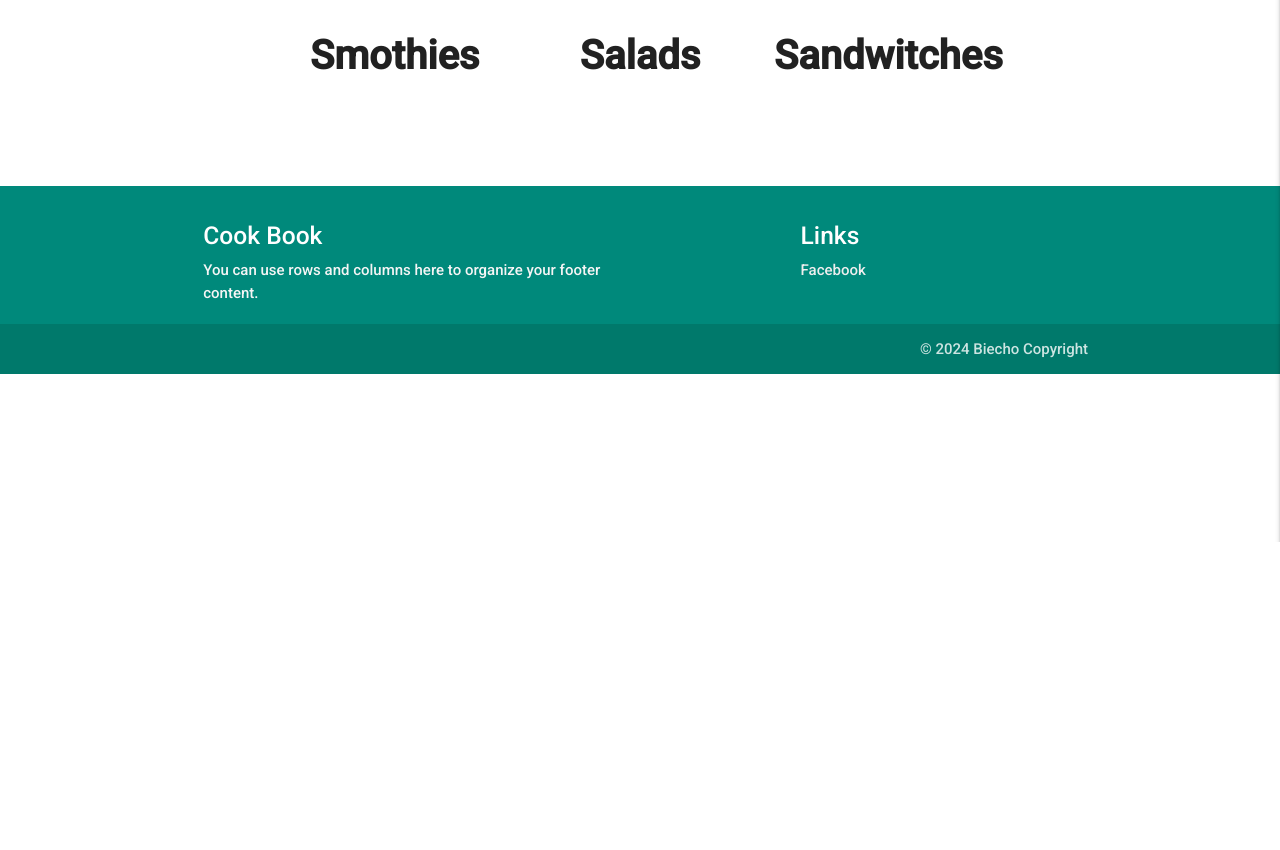
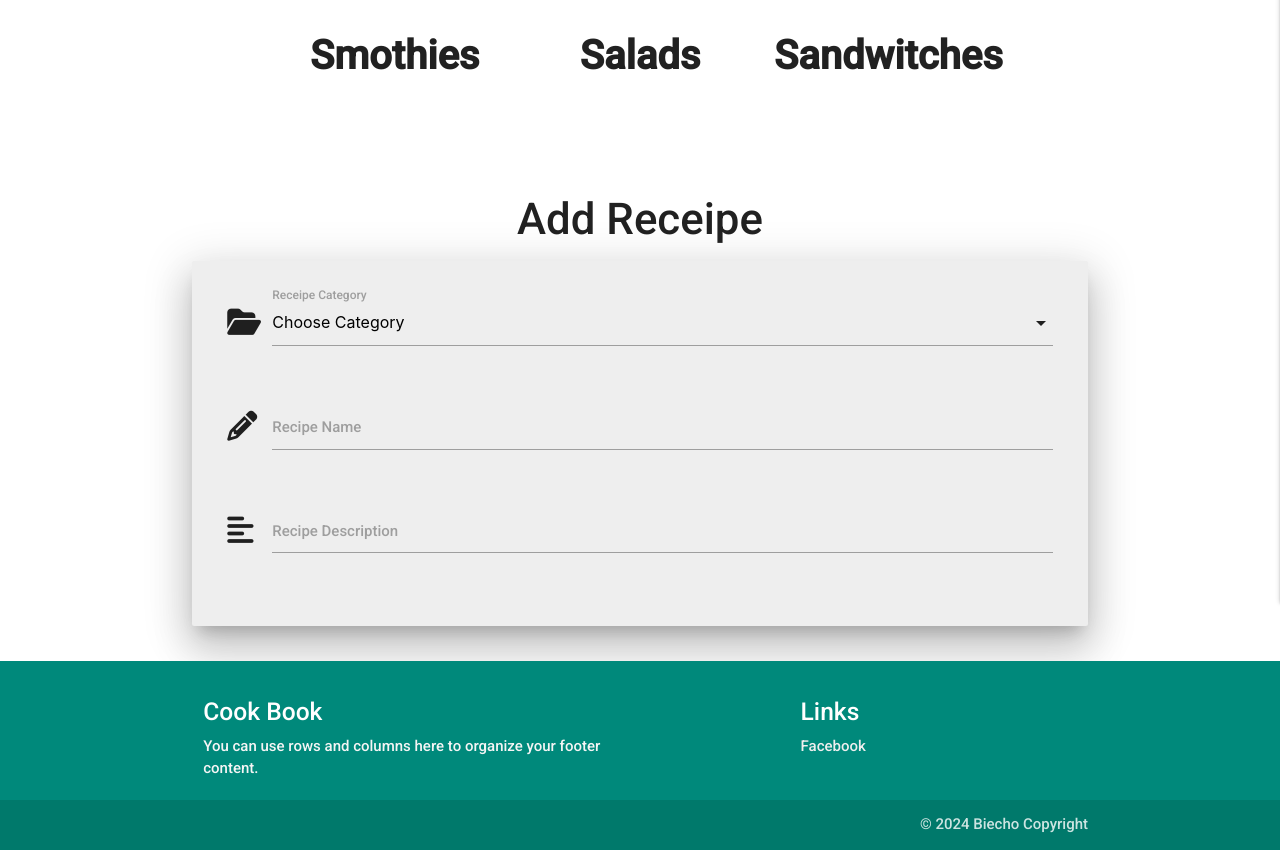
Before and after one commit to Biecho88/healthy_book, a Flask app: page /get_category in a window 1280 px wide. Shown: the part 258-1108 px from the top of the page. Before the commit the page ends 800 px from the top, so only its background shows below. Run offline with Flask 3, Linux system fonts and the light colour scheme; data that the repository does not hold is empty; some libraries are stand-ins or nearby versions.

Commit message:
Connect receipe category list to the Mongodb for dropdown list to show all categories

```diff
--- a/run.py
+++ b/run.py
@@ -88,6 +88,8 @@ def log_in():
 
 @app.route("/profile/<username>", methods=["GET", "POST"])
 def profile(username):
+
+
     # grab the session user's username from db
     username = mongo.db.users.find_one(
         {"username": session["user"]})["username"]
@@ -106,6 +108,7 @@ def log_out():
     return redirect(url_for("log_in"))
 
 
+
 if __name__ == "__main__":
     app.run(host=os.environ.get("IP"),
             port=int(os.environ.get("PORT")),
--- a/static/js/script.js
+++ b/static/js/script.js
@@ -8,3 +8,8 @@ document.addEventListener('DOMContentLoaded', function() {
     var slinder = document.querySelectorAll('.slider');
     var instances = M.Slider.init(slinder);
   });
+
+  document.addEventListener('DOMContentLoaded', function() {
+    var elems = document.querySelectorAll('select');
+    var instances = M.FormSelect.init(elems);
+  });
--- a/templates/category.html
+++ b/templates/category.html
@@ -23,4 +23,45 @@
 
 </div>
 
+<h3 class="center-align">Add Receipe</h3>
+
+<div class="row">
+
+    <div class="row card-panel grey lighten-3 z-depth-5">
+
+        <form class="col s12" method="POST" action="">
+            <div class="row">
+                <div class="input-field col s12">
+                    <i class="fas fa-folder-open prefix"></i>
+                    <select id="category_name" name="category_name" class="validate" required>
+                        <option value="" disabled selected>Choose Category</option>
+                        {% for category in category %}
+                            <option value="{{ category.receipe_category_name }}">{{ category.recipe_category_name }}</option>
+                        {% endfor %}
+                    </select>
+                    <label for="category_name">Receipe Category</label>
+                </div>
+            </div>
+            <div class="row">
+                <div class="input-field col s12">
+                    <i class="fas fa-pencil-alt prefix"></i>
+                    <input id="recipe_name" name="recipe_name" minlength="5" maxlength="50"
+                        type="text" class="validate" required>
+                    <label for="recipe_name">Recipe Name</label>
+                </div>
+            </div>
+
+            <div class="row">
+                <div class="input-field col s12">
+                    <i class="fas fa-align-left prefix"></i>
+                    <textarea id="recipe_description" name="recipe_description" minlength="5"
+                        maxlength="200" class="materialize-textarea validate" required></textarea>
+                    <label for="recipe_description">Recipe Description</label>
+                </div>
+            </div>
+
+        </form>
+    </div>
+</div>
+
 {% endblock %}
```
Also changed, not shown: templates/profile.html (+0 -28 lines).
